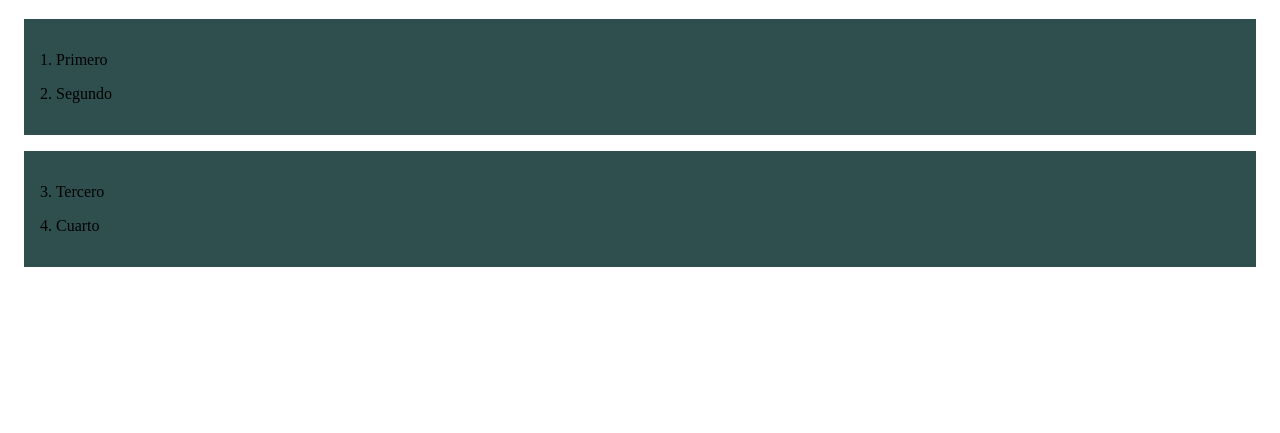
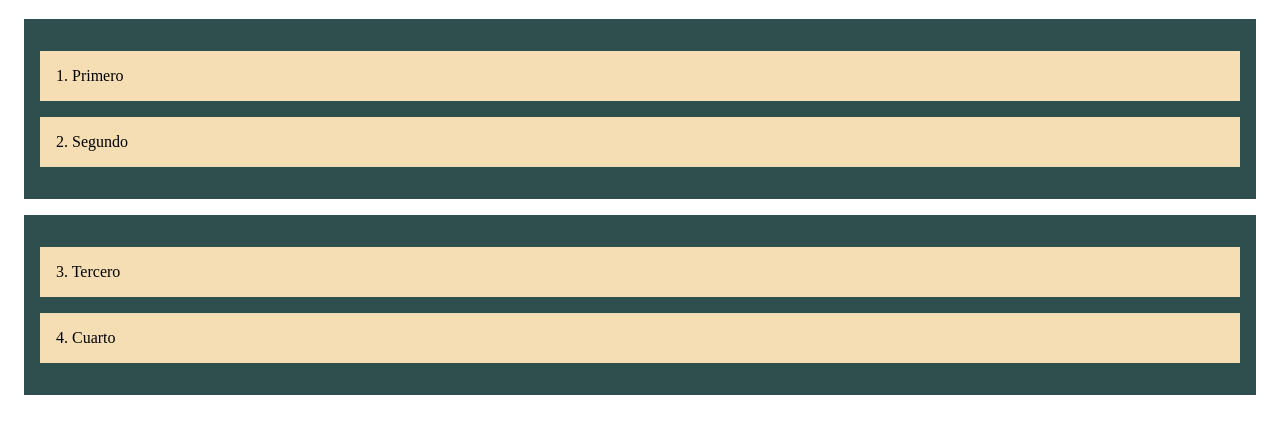
Before and after one commit to Mike-std-cpu/OBII-JavaScript, a plain HTML site: page module16/index.html in a window 1280 px wide. Shown: the part 61-494 px from the top of the page. Drawn offline with Linux system fonts and the light colour scheme.

Commit message:
16.2 leabel with classes & drop added

```diff
--- a/module16/index.html
+++ b/module16/index.html
@@ -11,12 +11,12 @@
     <h1>Este es un titulo para el tema Drag and Drop</h1>
     <div class="container">
         <div class="seccion">
-            <p>1. Primero</p>
-            <p>2. Segundo</p>
+            <p class="parrafo" draggable="true">1. Primero</p>
+            <p class="parrafo" draggable="true">2. Segundo</p>
         </div>
         <div class="seccion">
-            <p>3. Tercero</p>
-            <p>4. Cuarto</p>
+            <p class="parrafo" draggable="true">3. Tercero</p>
+            <p class="parrafo" draggable="true">4. Cuarto</p>
         </div>
     </div>
 </body>
```
Also changed, not shown: module16/moreInfo.md (added, +7 -0 lines).
